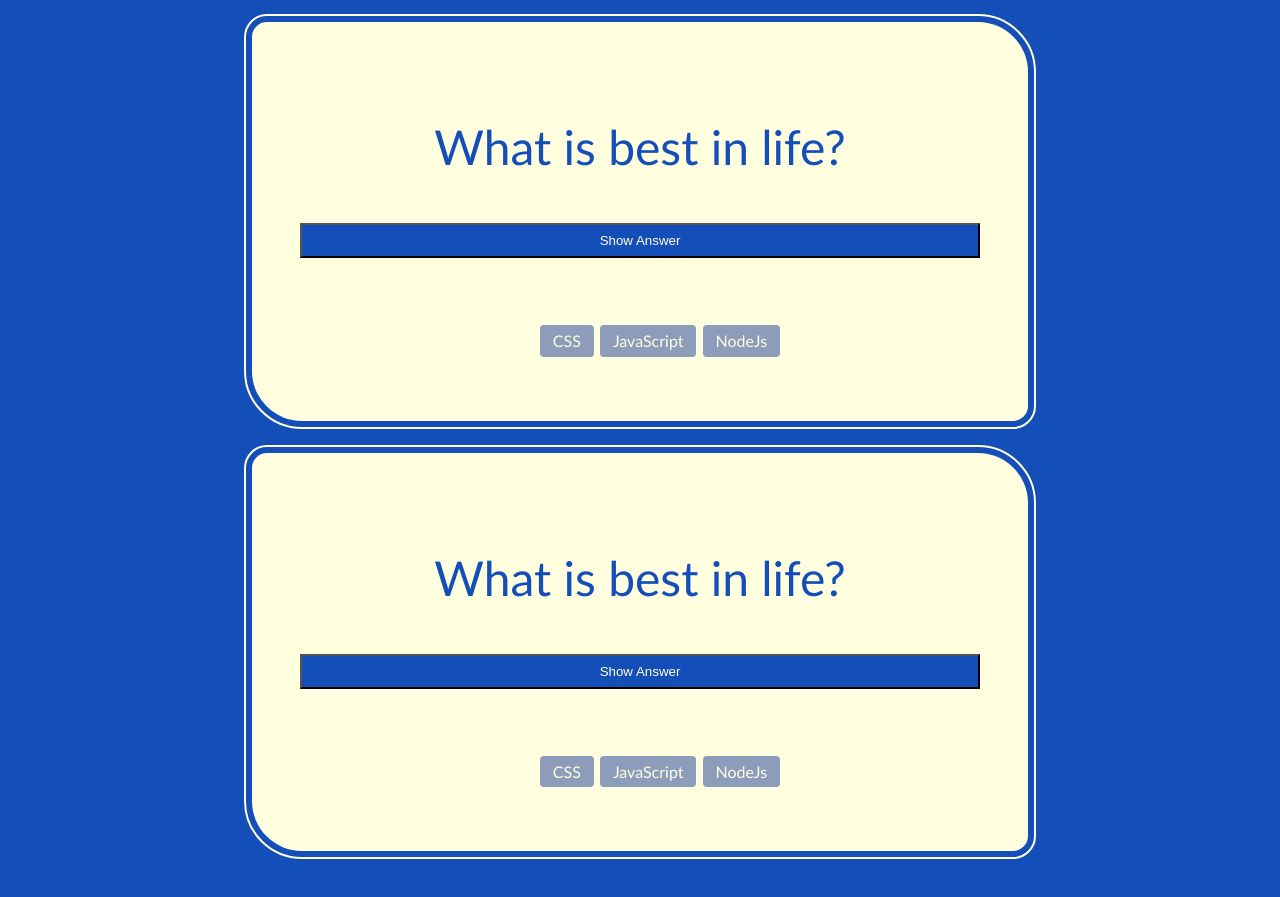
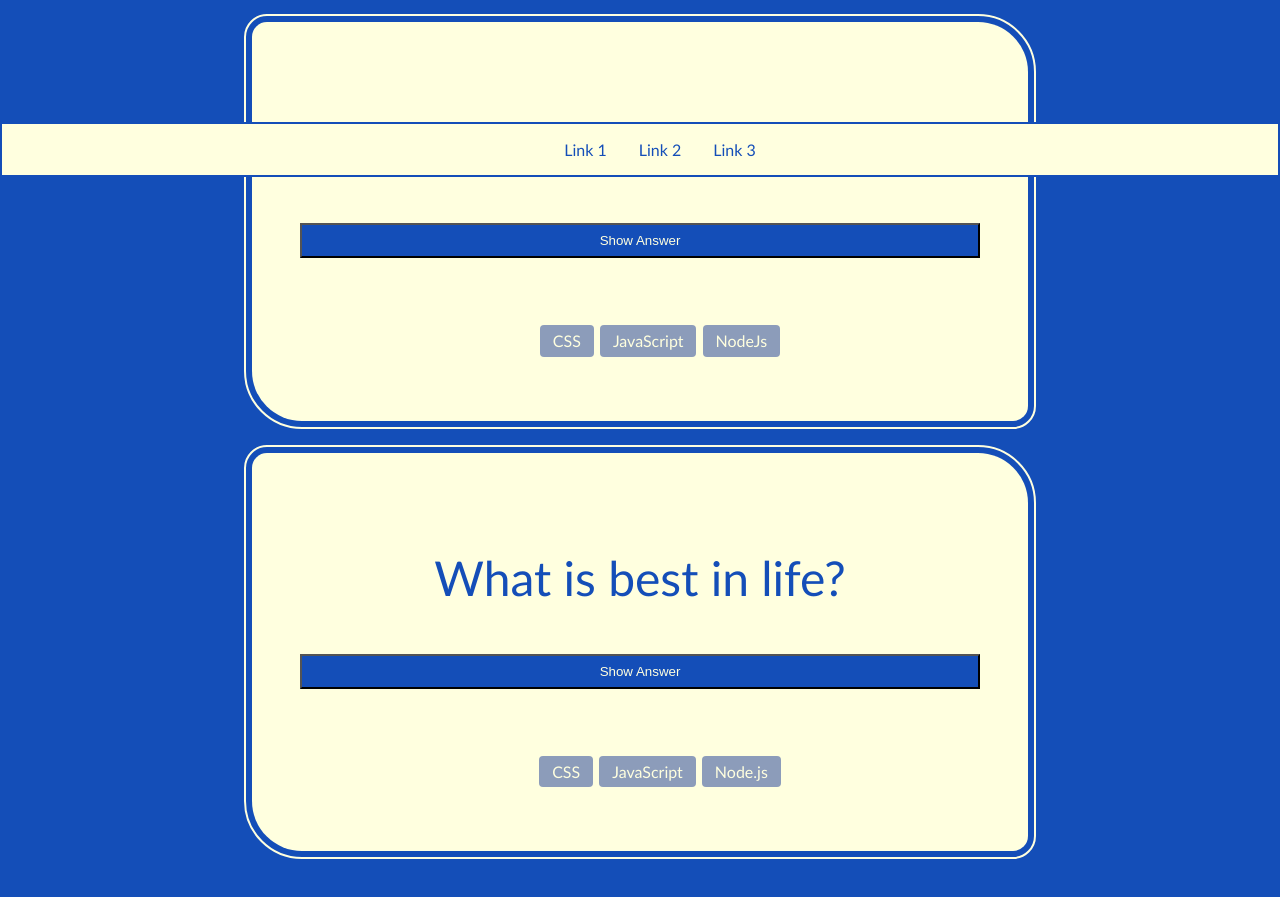
Before and after one commit to renewensel/rene-quiz-app, a plain HTML site: page index.html in a window 1280 px wide. Shown: the part 623-1520 px from the top of the page. Drawn offline with Linux system fonts and the light colour scheme.

Commit message:
add footer

```diff
--- a/index.html
+++ b/index.html
@@ -42,7 +42,7 @@
                 <ul class="card__category">
                     <li class="card__category-tags">CSS</li>
                     <li class="card__category-tags">JavaScript</li>
-                    <li class="card__category-tags">NodeJs</li>
+                    <li class="card__category-tags">Node.js</li>
                 </ul>
             </article>
         </section>
@@ -52,6 +52,7 @@
             <li>Link 1</li>
             <li>Link 2</li>
             <li>Link 3</li>
-        </ul>&copy; Ren&eacute;</footer>
+        </ul>
+    </footer>
 </body>
 </html>
--- a/styles.css
+++ b/styles.css
@@ -97,14 +97,20 @@ body {
 
 .footer {
     position: fixed;
-    display: flex;
-
-    text-align: center;
+    /* display: flex;
+    flex-flow: column;
+    justify-content: center; */
+    width: 100%;
+    bottom: 0;
+    color: #144eb8;
+    background-color: #ffffdf;
+    border: 2px solid #144eb8;
 }
 
 .footer-nav{
+    /* flex-wrap: wrap; */
     display: flex;
-    flex-wrap: wrap;
+    justify-content: center;
     list-style-type: none;
     gap: 2rem;
 }
```
